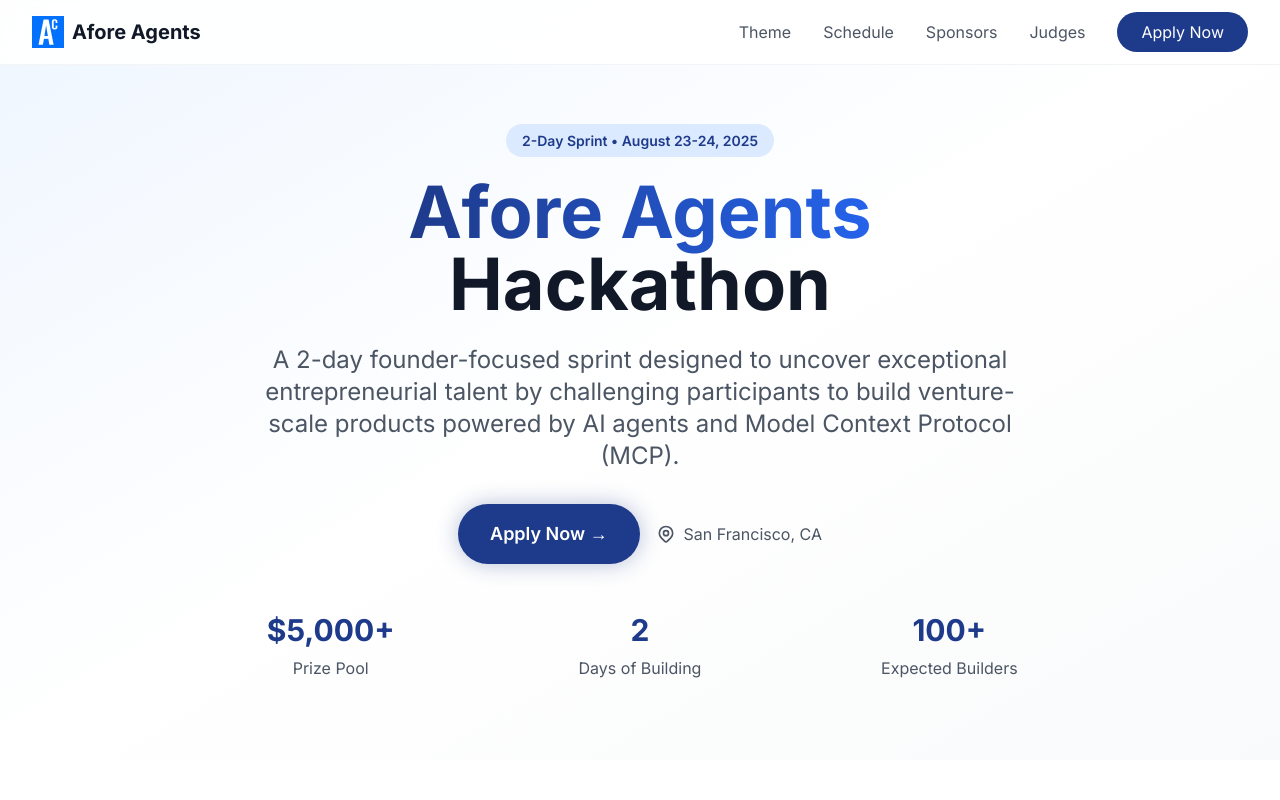
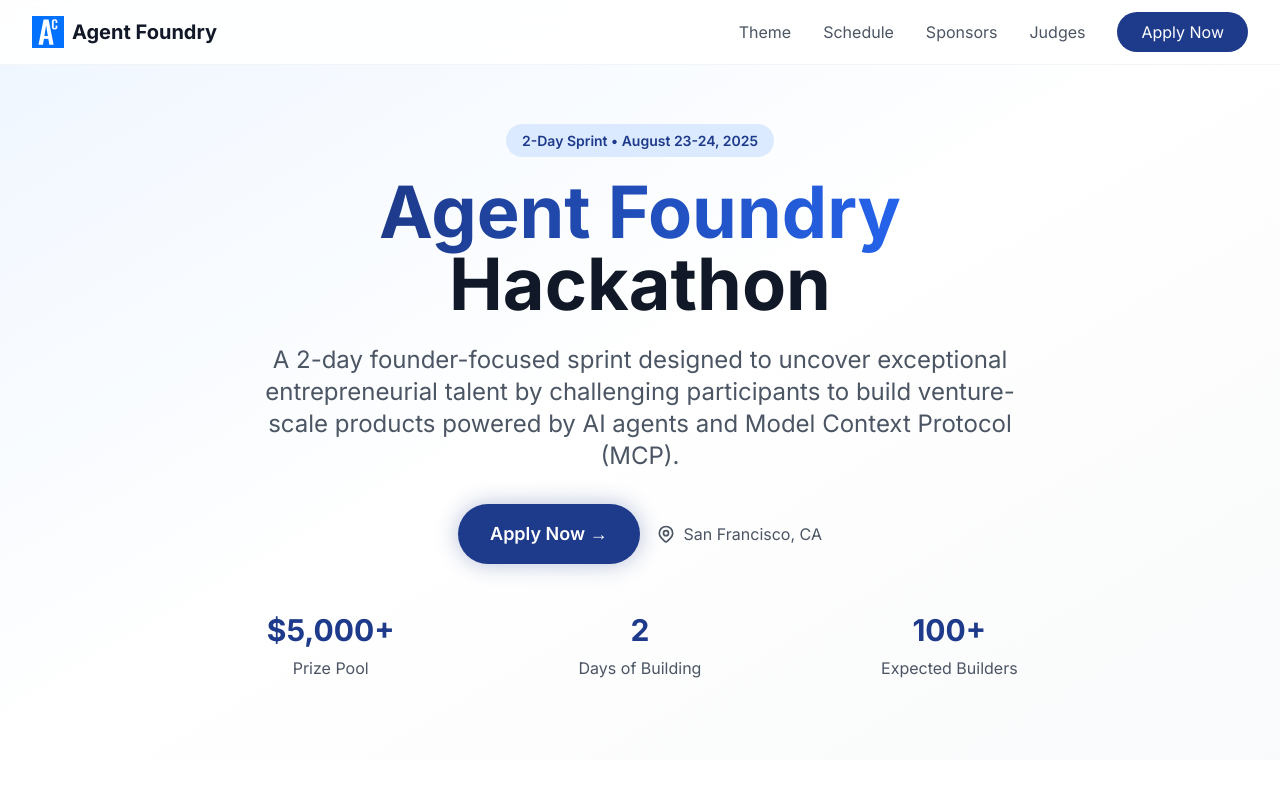
Before and after one commit to winnie14742/afore-hackathon, a Next.js app: page / in a window 1280 px wide. Shown: the top 800 px of the page. Built offline with nearby package versions, Linux system fonts and the light colour scheme.

Commit message:
change name

```diff
--- a/app/page.tsx
+++ b/app/page.tsx
@@ -26,7 +26,7 @@
                   className="object-contain"
                 />
               </div>
-              <span className="font-bold text-xl text-gray-900">Afore Agents</span>
+              <span className="font-bold text-xl text-gray-900">Agent Foundry</span>
             </div>
             <div className="hidden md:flex items-center space-x-8">
               <Link href="#theme" className="text-gray-600 hover:text-blue-900 transition-colors">Theme</Link>
@@ -67,7 +67,7 @@
               </span>
             </div>
             <h1 className="text-5xl md:text-7xl font-bold mb-6">
-              <span className="gradient-text">Afore Agents</span>
+              <span className="gradient-text">Agent Foundry</span>
               <br />
               <span className="text-gray-900">Hackathon</span>
             </h1>
@@ -289,7 +289,7 @@
                     className="object-contain"
                   />
                 </div>
-                <span className="font-bold text-xl">Afore Agents Hackathon</span>
+                <span className="font-bold text-xl">Agent Foundry Hackathon</span>
               </div>
               <p className="text-gray-400">Building the future with AI agents and MCP</p>
               <p className="text-gray-400 text-sm mt-2">Hosted by Afore Capital</p>
@@ -315,7 +315,7 @@
             </div>
           </div>
           <div className="border-t border-gray-800 pt-8 text-center text-gray-400">
-            <p>&copy; 2025 Afore Agents Hackathon. All rights reserved.</p>
+            <p>&copy; 2025 Agent Foundry Hackathon. All rights reserved.</p>
           </div>
         </div>
       </footer>
```
